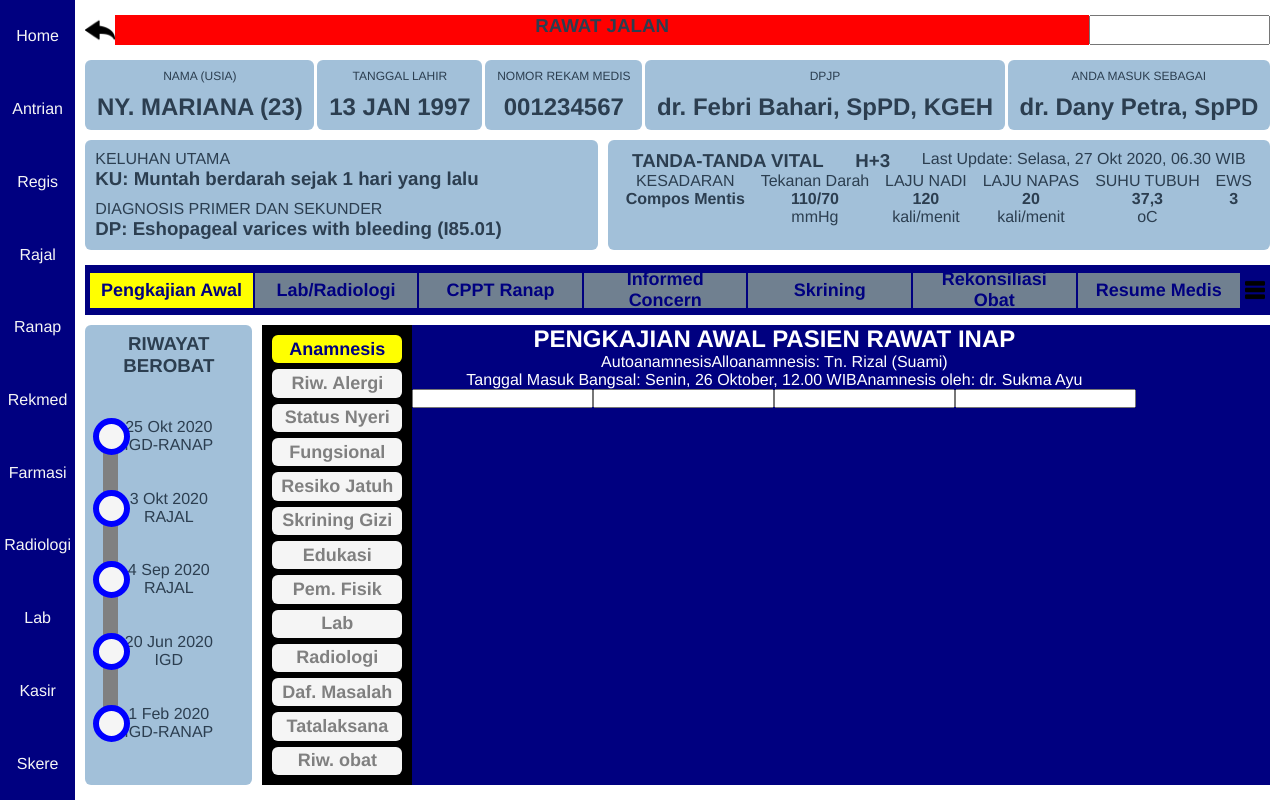
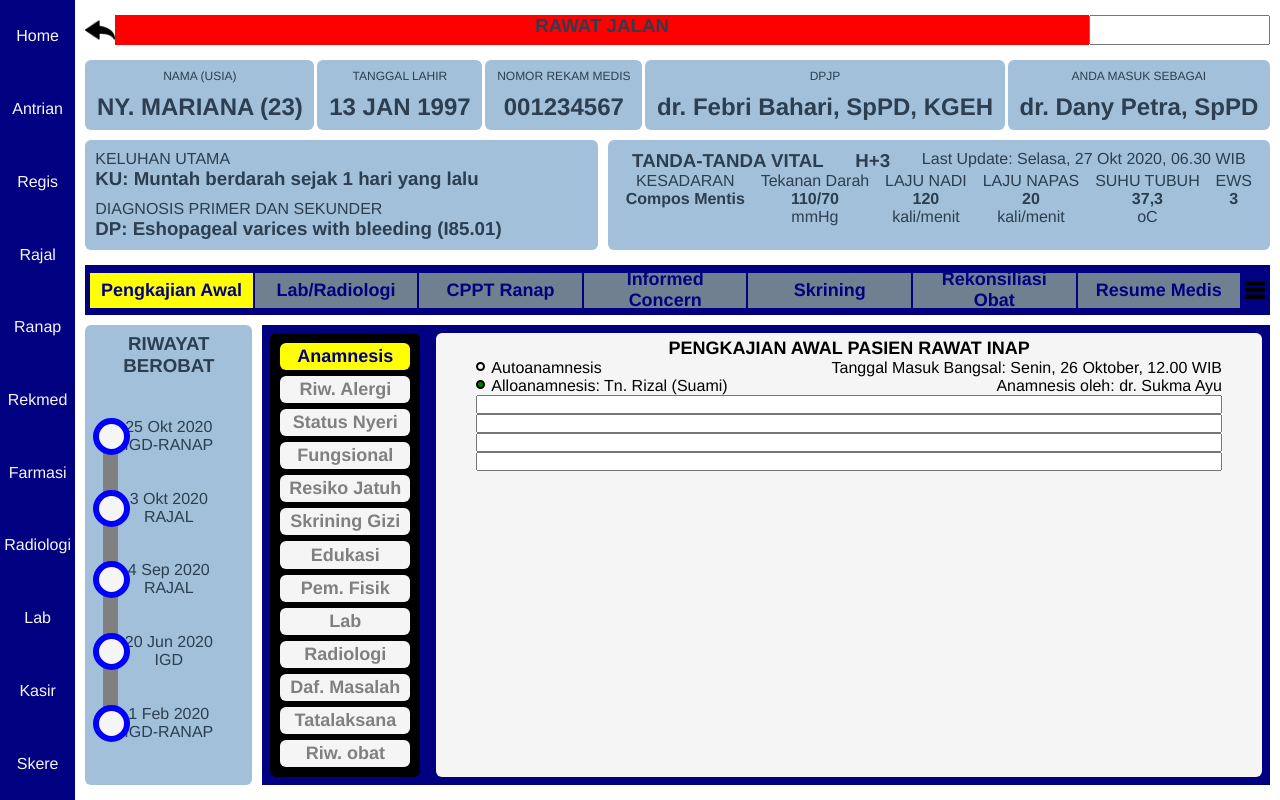
Before and after one commit to wypratama/redesigned-spork, a Vue app: page /tahap-3 in a window 1280 px wide. Built offline with nearby package versions, Linux system fonts and the light colour scheme.

Commit message:
add styling to main information

```diff
--- a/src/components/MainContent.vue
+++ b/src/components/MainContent.vue
@@ -43,7 +43,7 @@
           <li>Riw. obat</li>
         </ul>
       </div>
-      <div>
+      <div class="informasi-umum">
         <h2>PENGKAJIAN AWAL PASIEN RAWAT INAP</h2>
         <div class="informasi-pasien">
           <div>
@@ -141,22 +141,8 @@ export default {
   background-color: black;
   display: flex;
   flex-direction: column;
-
-  // ul {
-  //   height: 100%;
-  //   box-sizing: border-box;         /* Opera/IE 8+ */
-  //     -webkit-box-sizing: border-box; /* Safari/Chrome, other WebKit */
-  //     -moz-box-sizing: border-box;    /* Firefox, other Gecko */
-
-  //   li {
-  //     list-style-type: none;
-  //     box-sizing: border-box;         /* Opera/IE 8+ */
-  //     -webkit-box-sizing: border-box; /* Safari/Chrome, other WebKit */
-  //     -moz-box-sizing: border-box;    /* Firefox, other Gecko */
-  //     // width: 130px;
-  //     // height: 50px;
-  //   }
-  // }
+  margin: 8px;
+  border-radius: 6px;
 }
 
 .menu-navigasi-utama {
@@ -169,7 +155,6 @@ export default {
   -moz-box-sizing: border-box;    /* Firefox, other Gecko */
   gap: 6px;
   padding: 10px;
-      // overflow: hidden;
 
    li {
       list-style-type: none;
@@ -193,4 +178,65 @@ export default {
       }
     }
 }
+
+.informasi-umum {
+  display: flex;
+  flex-direction: column;
+  background-color: whitesmoke;
+  color: black;
+  flex-grow: 1;
+  margin: 8px;
+  border-radius: 6px;
+  box-sizing: border-box;         /* Opera/IE 8+ */
+  -webkit-box-sizing: border-box; /* Safari/Chrome, other WebKit */
+  -moz-box-sizing: border-box;    /* Firefox, other Gecko */
+  padding: 5px 40px;
+
+  h2 {
+    font-size: 18px;
+  }
+}
+
+.informasi-pasien {
+  display: flex;
+  width: 100%;
+  justify-content: space-between;
+
+  div {
+    display: flex;
+    flex-direction: column;
+
+    &:first-of-type {
+      text-align: left;
+
+      span {
+        margin-left: 10px;
+        padding-left: 5px;
+        position: relative;
+
+        &::before {
+          content: '';
+          height: 5px;
+          width: 5px;
+          background-color: whitesmoke;
+          border: 2px solid black;
+          border-radius: 50%;
+          position: absolute;
+          left: -10px;
+          top: 3px;
+        }
+
+        &:last-of-type {
+           &::before {
+            background-color: green;
+          }
+        }
+      }
+    }
+
+    &:last-of-type {
+      text-align: end;
+    }
+  }
+}
 </style>
```
